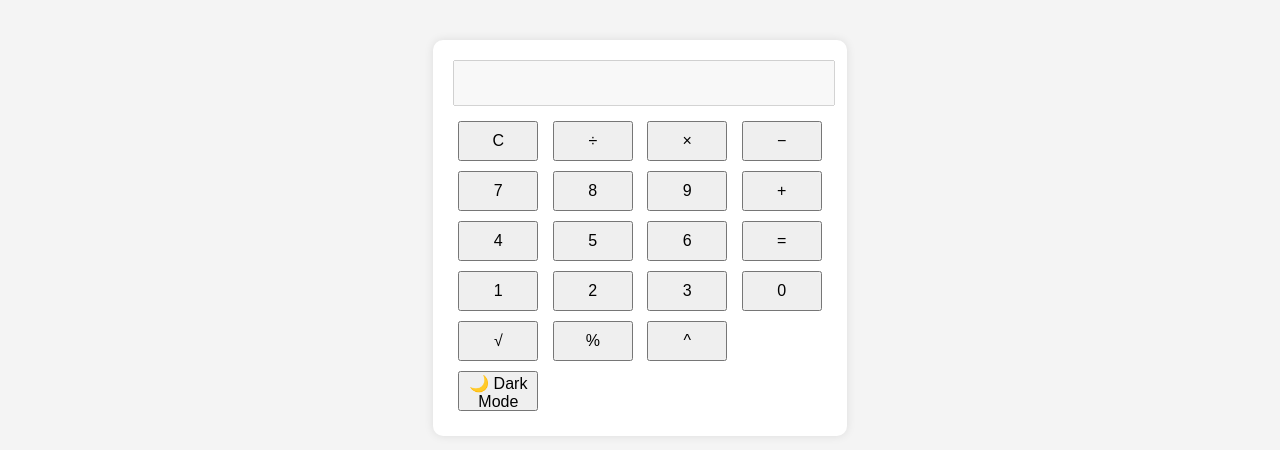
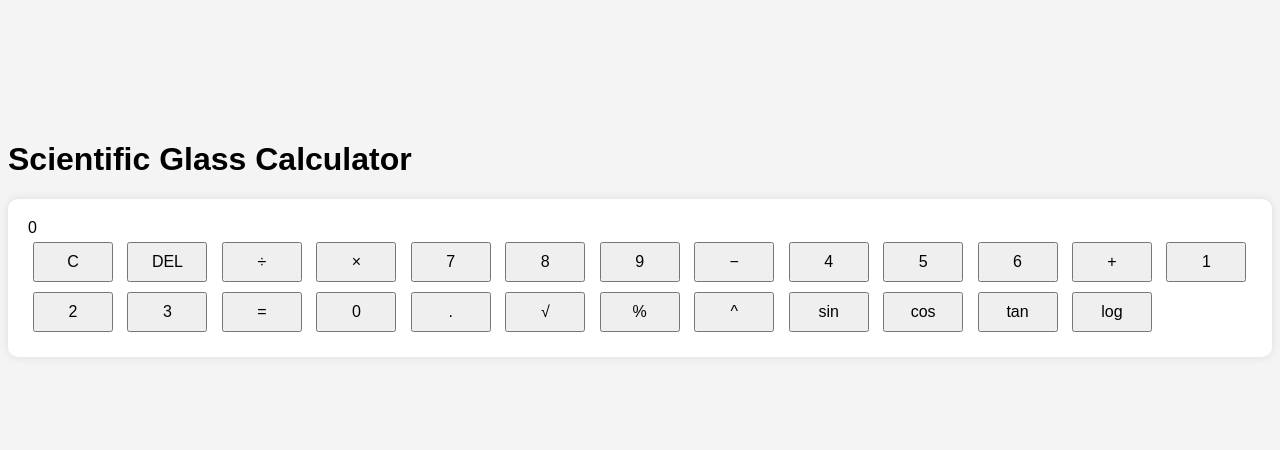
Before and after one commit to manoabale/CodeAlpha_Calculator, a plain HTML site: page Index.html in a window 1280 px wide. Shown: the part 170-620 px from the top of the page. Drawn offline with Linux system fonts and the light colour scheme.

Commit message:
Refactor calculator layout and update title

```diff
--- a/Index.html
+++ b/Index.html
@@ -2,43 +2,53 @@
 <html lang="en">
 <head>
   <meta charset="UTF-8">
-  <title>CodeAlpha_Calculator</title>
+  <meta name="viewport" content="width=device-width, initial-scale=1.0">
+  <title>Calculator</title>
   <link rel="stylesheet" href="style.css">
 </head>
 <body>
-  <div class="calculator">
-    <input type="text" id="display" disabled>
-    <div>
-      <button onclick="clearDisplay()">C</button>
-      <button onclick="appendValue('/')">÷</button>
-      <button onclick="appendValue('*')">×</button>
-      <button onclick="appendValue('-')">−</button>
-    </div>
-    <div>
-      <button onclick="appendValue('7')">7</button>
-      <button onclick="appendValue('8')">8</button>
-      <button onclick="appendValue('9')">9</button>
-      <button onclick="appendValue('+')">+</button>
-    </div>
-    <div>
-      <button onclick="appendValue('4')">4</button>
-      <button onclick="appendValue('5')">5</button>
-      <button onclick="appendValue('6')">6</button>
-      <button onclick="calculate()">=</button>
-    </div>
-    <div>
-      <button onclick="appendValue('1')">1</button>
-      <button onclick="appendValue('2')">2</button>
-      <button onclick="appendValue('3')">3</button>
-      <button onclick="appendValue('0')">0</button>
-    </div>
-    <div>
-      <button onclick="appendValue('Math.sqrt(')">√</button>
-      <button onclick="appendValue('%')">%</button>
-      <button onclick="appendValue('**')">^</button>
-    </div>
-    <div>
-      <button onclick="toggleTheme()">🌙 Dark Mode</button>
+  <div class="calculator-container">
+    <h1>Scientific Glass Calculator</h1>
+    <div class="calculator">
+      <div class="display">
+        <div class="previous-operand"></div>
+        <div class="current-operand">0</div>
+      </div>
+      <div class="buttons-grid">
+        <!-- Basic controls -->
+        <button data-action="clear">C</button>
+        <button data-action="delete">DEL</button>
+        <button data-action="divide">÷</button>
+        <button data-action="multiply">×</button>
+
+        <!-- Numbers -->
+        <button>7</button>
+        <button>8</button>
+        <button>9</button>
+        <button data-action="subtract">−</button>
+
+        <button>4</button>
+        <button>5</button>
+        <button>6</button>
+        <button data-action="add">+</button>
+
+        <button>1</button>
+        <button>2</button>
+        <button>3</button>
+        <button data-action="equals">=</button>
+
+        <button class="zero-btn">0</button>
+        <button data-action="decimal">.</button>
+        <button data-action="sqrt">√</button>
+
+        <!-- Scientific functions -->
+        <button data-action="percent">%</button>
+        <button data-action="power">^</button>
+        <button data-action="sin">sin</button>
+        <button data-action="cos">cos</button>
+        <button data-action="tan">tan</button>
+        <button data-action="log">log</button>
+      </div>
     </div>
   </div>
   <script src="script.js"></script>
```
